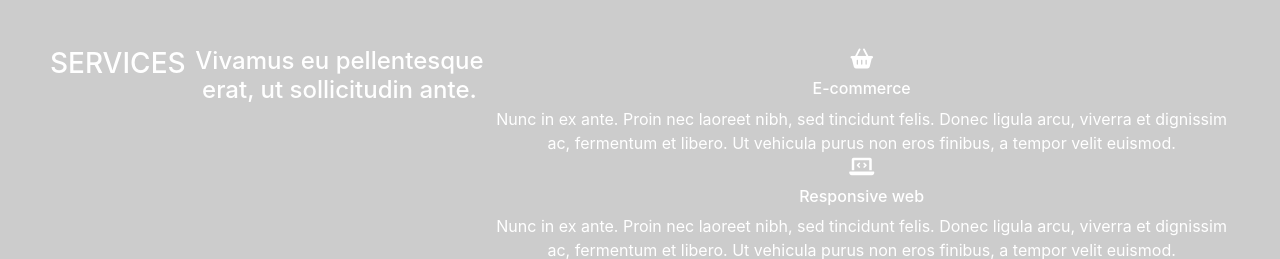
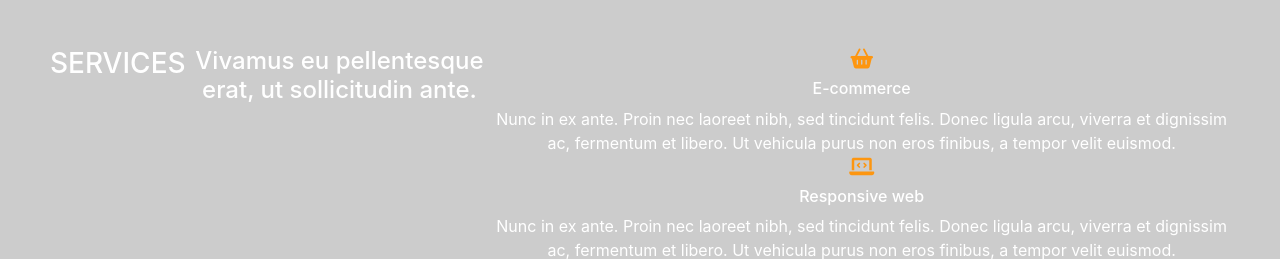
Before and after one commit to smulczynskasia/Creative_agency, a website: page index.html in a window 1280 px wide. Shown: the part 699-958 px from the top of the page. Drawn offline with nearby package versions, Linux system fonts and the light colour scheme; files that its build step writes are made by us from their sources.

Commit message:
Update style.scss

```diff
--- a/sass/style.scss
+++ b/sass/style.scss
@@ -25,3 +25,11 @@
   padding: 50px;
   display: flex;
 }
+
+.box {
+  flex-wrap: wrap;
+}
+
+h5 {
+  color: #FD9610;
+}
```
